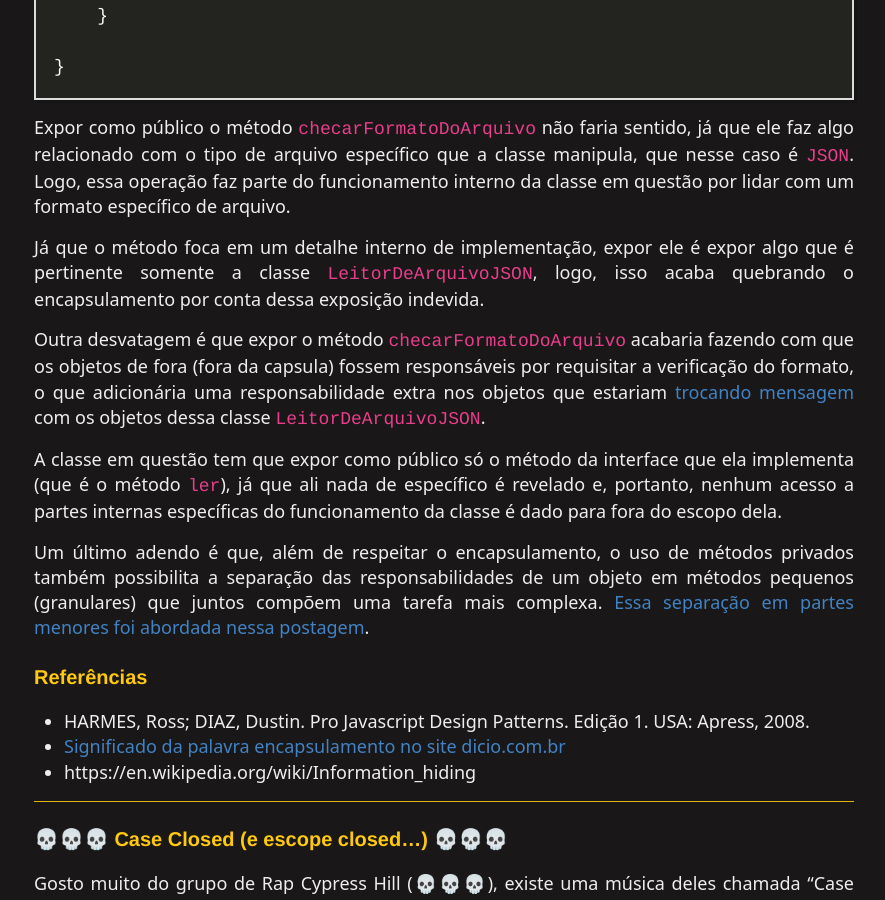
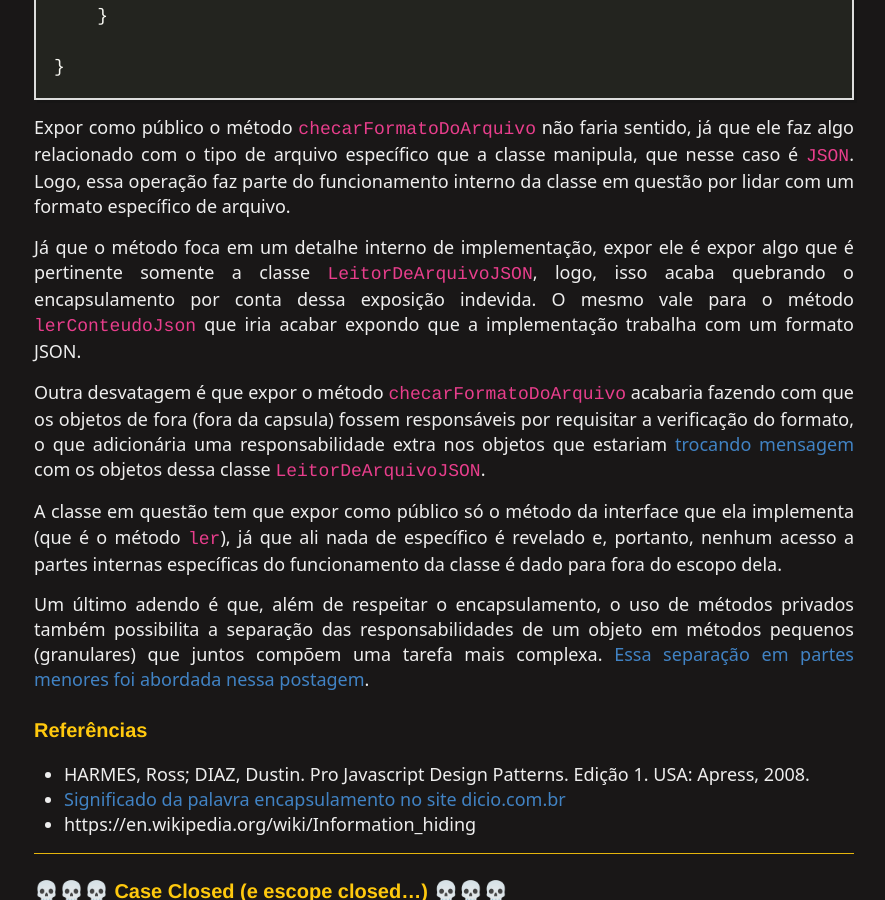
Before and after one commit to raphael-da-silva/raphael-da-silva.github.io, a Jekyll site: the page built from _posts/2021-06-10-ocultacao-encapsulamento.md, in a window 1280 px wide and 900 px high, scrolled down 5997 px. Shown: the whole window, without its empty margins (196-1081 px from the left). Built offline with Jekyll 4.4.1, drawn with Linux system fonts in a browser that asks for light colours; nearby versions of some CDN libraries.

Commit message:
Revisão

````diff
--- a/_posts/2021-06-10-ocultacao-encapsulamento.md
+++ b/_posts/2021-06-10-ocultacao-encapsulamento.md
@@ -167,7 +167,7 @@ class LeitorDeArquivoJSON implements LeitorDeArquivo
 
 Expor como público o método ```checarFormatoDoArquivo``` não faria sentido, já que ele faz algo relacionado com o tipo de arquivo específico que a classe manipula, que nesse caso é ```JSON```. Logo, essa operação faz parte do funcionamento interno da classe em questão por lidar com um formato específico de arquivo.
 
-Já que o método foca em um detalhe interno de implementação, expor ele é expor algo que é pertinente somente a classe ```LeitorDeArquivoJSON```, logo, isso acaba quebrando o encapsulamento por conta dessa exposição indevida.
+Já que o método foca em um detalhe interno de implementação, expor ele é expor algo que é pertinente somente a classe ```LeitorDeArquivoJSON```, logo, isso acaba quebrando o encapsulamento por conta dessa exposição indevida. O mesmo vale para o método `lerConteudoJson` que iria acabar expondo que a implementação trabalha com um formato JSON.
 
 Outra desvatagem é que expor o método `checarFormatoDoArquivo` acabaria fazendo com que os objetos de fora (fora da capsula) fossem responsáveis por requisitar a verificação do formato, o que adicionária uma responsabilidade extra nos objetos que estariam [trocando mensagem](https://raphael-da-silva.github.io/td-troca-de-mensagens/) com os objetos dessa classe `LeitorDeArquivoJSON`.
 
````
Also changed, not shown: _posts/2021-06-12-pdo.md (+1 -1 lines).
